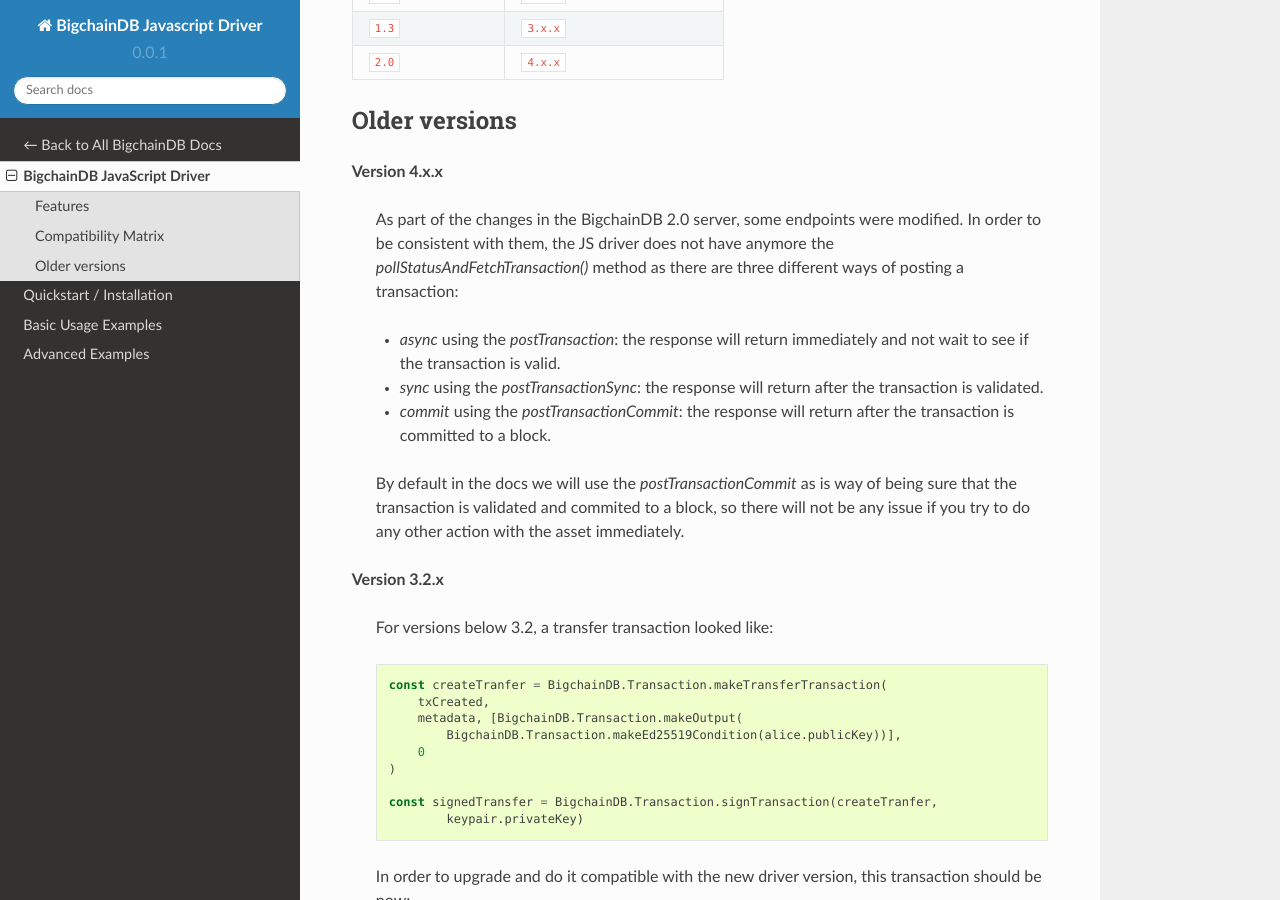
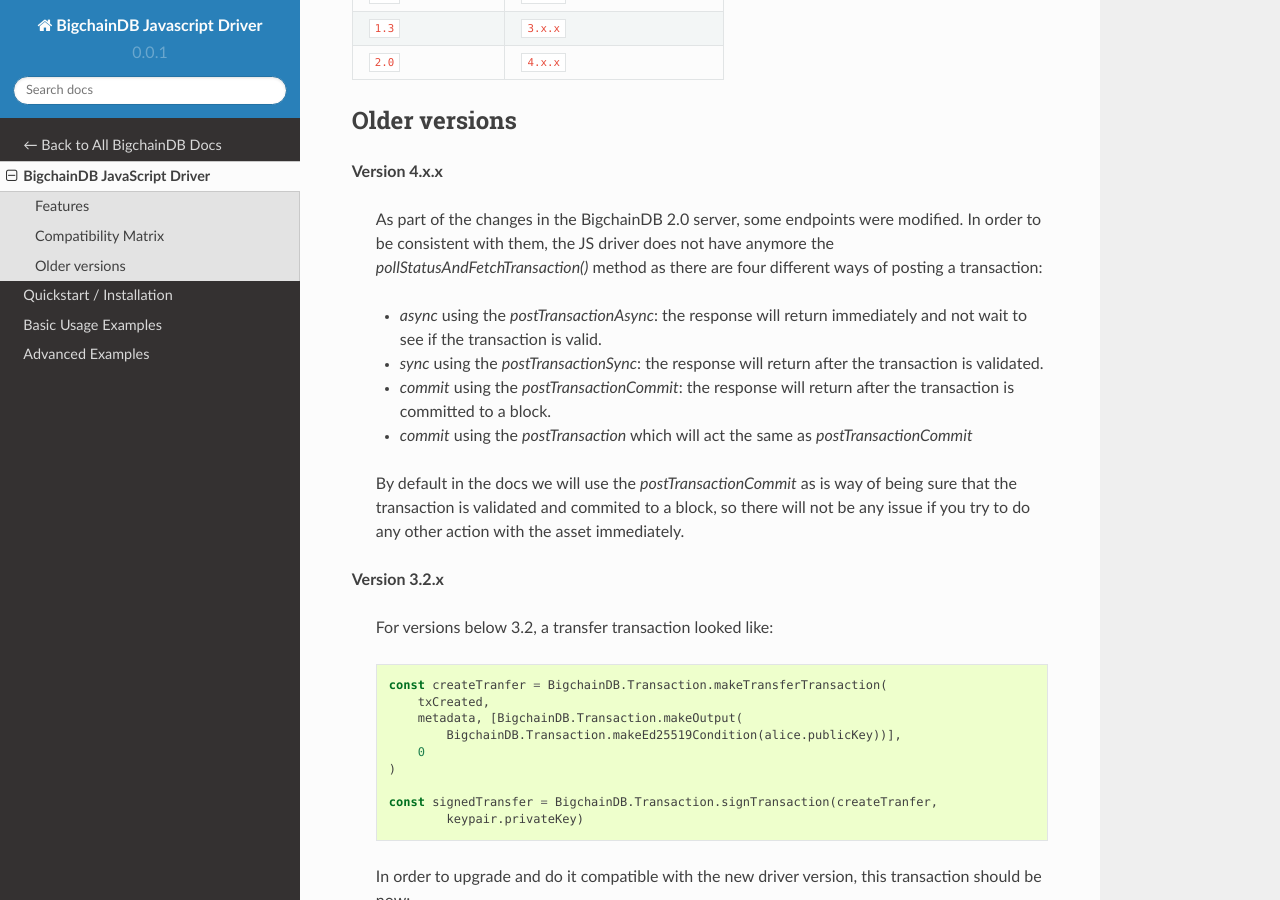
Before and after one commit to bigchaindb/js-bigchaindb-driver, a Sphinx documentation site: the page built from docs/source/readme.rst, in a window 1280 px wide and 900 px high, scrolled down 502 px. Built offline with Sphinx 7.4.7 and the Read the Docs theme 2.0.0, drawn with Linux system fonts in a browser that asks for light colours.

Commit message:
updated docs about new postTransactionAsync

```diff
--- a/docs/source/readme.rst
+++ b/docs/source/readme.rst
@@ -48,12 +48,13 @@
 
 	As part of the changes in the BigchainDB 2.0 server, some endpoints were
 	modified. In order to be consistent with them, the JS driver does not have
-	anymore the `pollStatusAndFetchTransaction()` method as there are three
+	anymore the `pollStatusAndFetchTransaction()` method as there are four
 	different ways of posting a transaction:
 
-	- `async` using the `postTransaction`: the response will return immediately and not wait to see if the transaction is valid.
+	- `async` using the `postTransactionAsync`: the response will return immediately and not wait to see if the transaction is valid.
 	- `sync` using the `postTransactionSync`: the response will return after the transaction is validated.
 	- `commit` using the `postTransactionCommit`: the response will return after the transaction is committed to a block.
+	- `commit` using the `postTransaction` which will act the same as `postTransactionCommit`
 
 	By default in the docs we will use the `postTransactionCommit` as is way of
 	being sure that the transaction is validated and commited to a block, so
--- a/docs/source/usage.rst
+++ b/docs/source/usage.rst
@@ -129,6 +129,12 @@
 .. code-block:: js
 
 	conn.postTransactionCommit(txCreateAliceSimpleSigned)
+
+or:
+
+.. code-block:: js
+
+	conn.postTransaction(txCreateAliceSimpleSigned)
 
 Notice the transaction ``id``:
 
```
